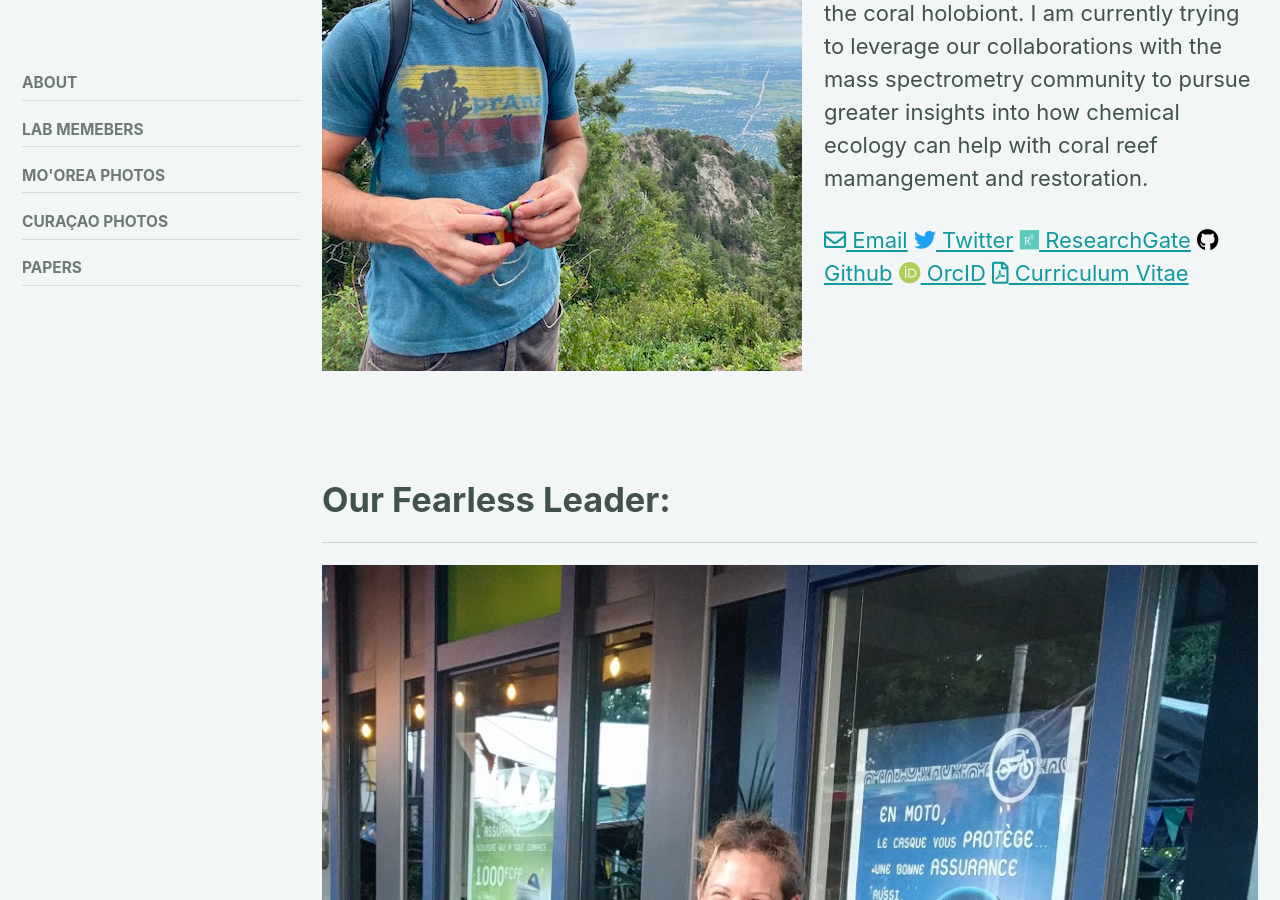
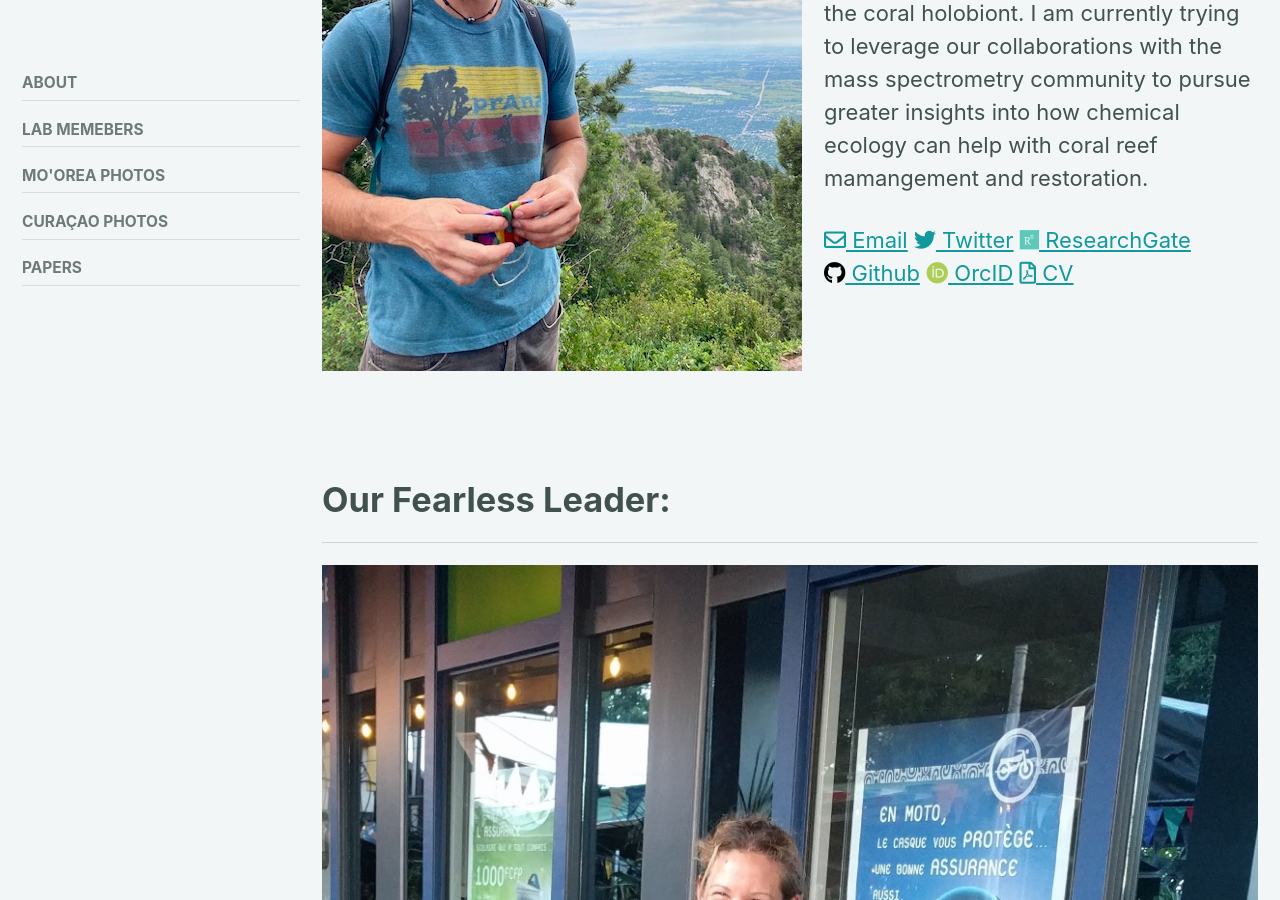
Before and after one commit to Zquinlan/WegleyKellyLab, a Jekyll site: the page built from _pages/labMembers.md, in a window 1280 px wide and 900 px high, scrolled down 810 px. Built offline with Jekyll 4.4.1, drawn with Linux system fonts in a browser that asks for light colours; cached includes are drawn as plain includes.

Commit message:
rewritting icons to html with colors

```diff
--- a/_pages/labMembers.md
+++ b/_pages/labMembers.md
@@ -19,9 +19,13 @@
 ### 3rd year PhD Student
 I am extremely fascinated by coral exometabolomes and the hidden insights they can give us into the functioning of the coral holobiont. I am currently trying to leverage our collaborations with the mass spectrometry community to pursue greater insights into how chemical ecology can help with coral reef mamangement and restoration.
 
-[<i class="far fa-envelope"></i> Email](mailto:zquinlan@gmail.com)    [<span style="color:#1DA1F2"><i class="fab fa-twitter"></i></span> Twitter](https://www.twitter.com/zquinlan)
-[<span style="color:#5CC9BB"><i class="fab fa-researchgate"></i></span> ResearchGate](https://www.researchgate.net/profile/zachary-quinlan)  [<span style="color:black"><i class="fab fa-github"></i></span> Github](https://github.com/zquinlan)
-[<span style="color:#AECD54"><i class="fab fa-orcid"></i></span> OrcID](https://orcid.org/0000-0002-0351-8927) [<i class="far fa-file-pdf"></i> Curriculum Vitae]({{site.baseurl}}/labMembers/cv/Quinlan_CV.pdf)
+
+<a href="mailto:zquinlan@gmail.com"><i class='far fa-envelope'></i> Email</a>
+<a href="https://www.twitter.com/zquinlan"><i class='fab fa-twitter' stlye="color:#1DA1F2"></i> Twitter</a>
+<a href="https://www.researchgate.net/profile/zachary-quinlan"><i class="fab fa-researchgate" style="color:#5CC9BB"></i> ResearchGate</a>
+<a href="https://github.com/zquinlan"><i class="fab fa-github" style="color:black"></i> Github</a>
+<a href="https://orcid.org/0000-0002-0351-8927"><i class="fab fa-orcid" style="color:#AECD54"></i> OrcID</a>
+<a href="{{site.baseurl}}/labMembers/cv/Quinlan_CV.pdf"><i class="far fa-file-pdf"></i> CV</a>
 
 <!-- ![image-left]({{site.baseurl}}/assets/images/emily2021.jpg){: .align-left}
 ## Emily Nixon
@@ -60,4 +64,4 @@
 ![image-left]({{site.baseurl}}/assets/images/fearlessLeader.jpg){: .alight-left}
 ## Linda Wegley Kelly
 Always in search of her next dose of sugar.
-[<i class="far fa-envelope"></i> Email](mailto:lwegley@ucsd.edu)
+<a href="mailto:lwegley@ucsd.edu"><i class='far fa-envelope'></i> Email</a>
```
Also changed, not shown: 7 other files.
